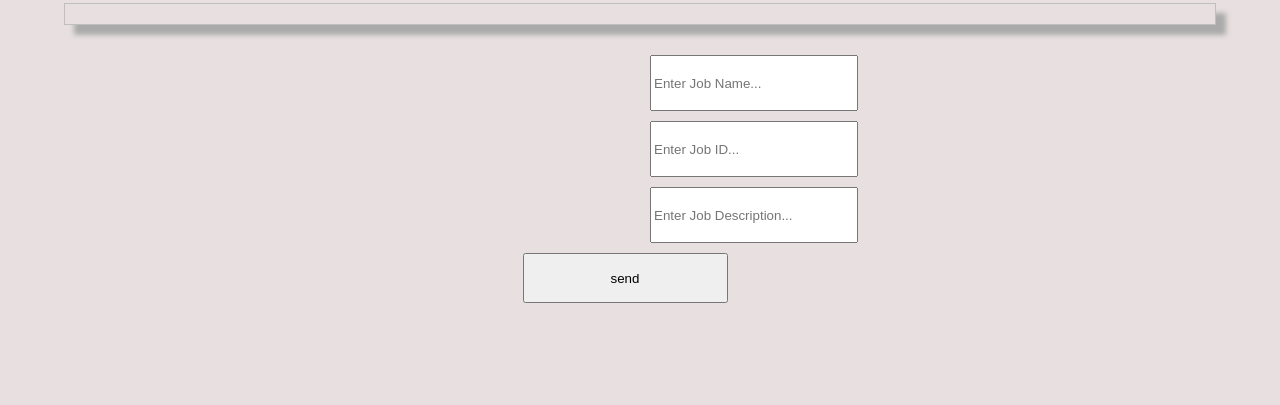
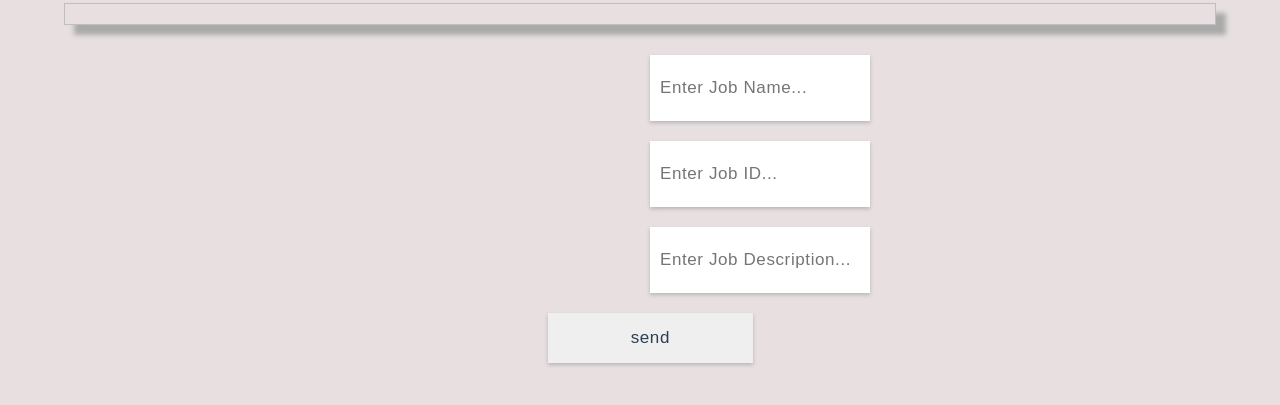
Before and after one commit to pranavsuriya-sr/karkaKasadaraJobAdd, a plain HTML site: page index.html in a window 1280 px wide. Shown: the part 67-472 px from the top of the page. Drawn offline with Linux system fonts and the light colour scheme; no server answers.

Commit message:
styled inputs

```diff
--- a/index.html
+++ b/index.html
@@ -52,7 +52,7 @@
     </div>
 
     <div class ="input-container">
-    <input  type="submit" value="send" class="btnSub" onclick="module.sendMsg()">
+    <input  type="submit" value="send" class="btnSub" onclick="module.sendMsg()" style="margin-left: 42.8%;">
         </div>
     <script>
          module = {};
--- a/styles.css
+++ b/styles.css
@@ -268,3 +268,24 @@ body{
       padding-right: 5em;
     }
   }
+
+
+  li, input{
+    font-size: 17px;
+    line-height: 30px;
+    letter-spacing: .6px;
+    margin: 10px auto;
+  }
+  input{
+    padding: 8px 10px;
+    border: none;
+    outline: none;
+    color: #2c3e50;
+    box-shadow:  0 2px 4px rgba(0,0,0, .2);
+  }
+  input:hover, input:focus{
+    box-shadow: 0 4px 6px rgba(0,0,0, .3);
+  }
+  input:focus{
+    border: 1px solid rgba(44, 62, 80, .6);
+  }
```
